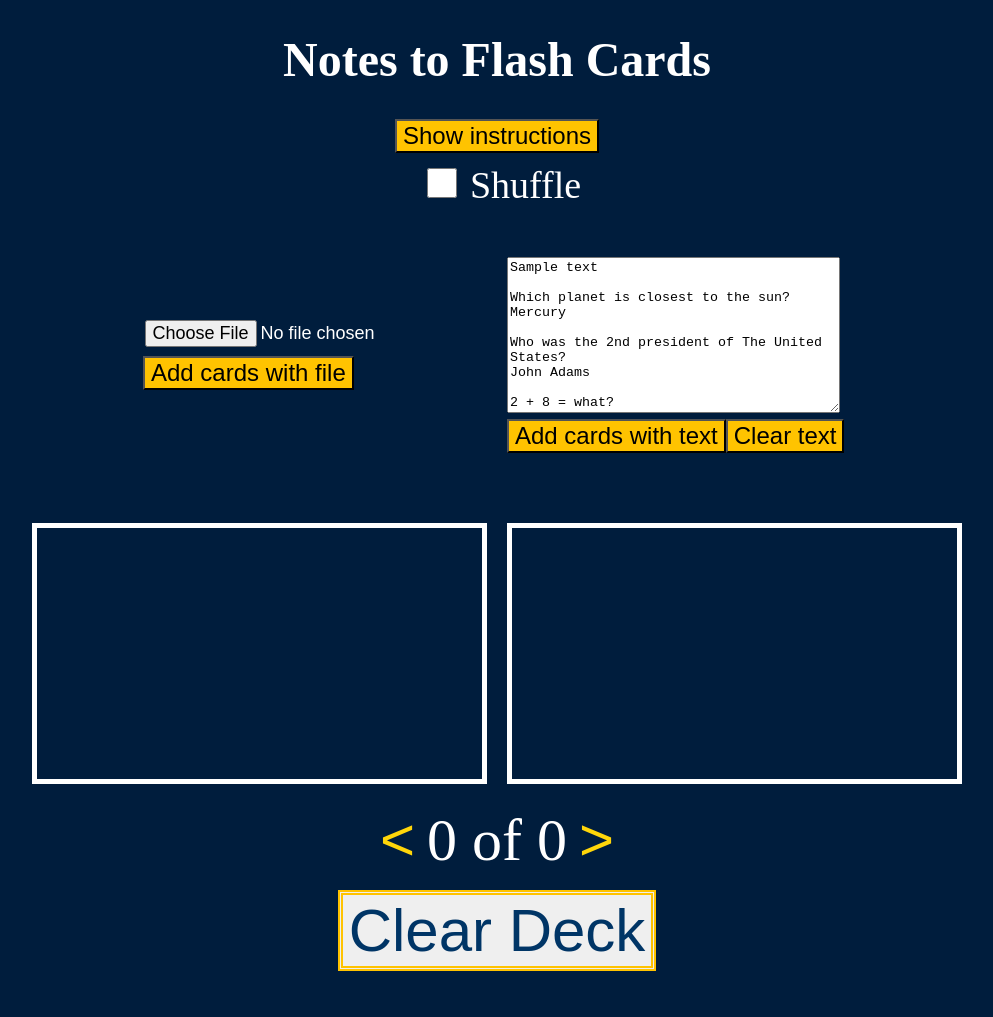
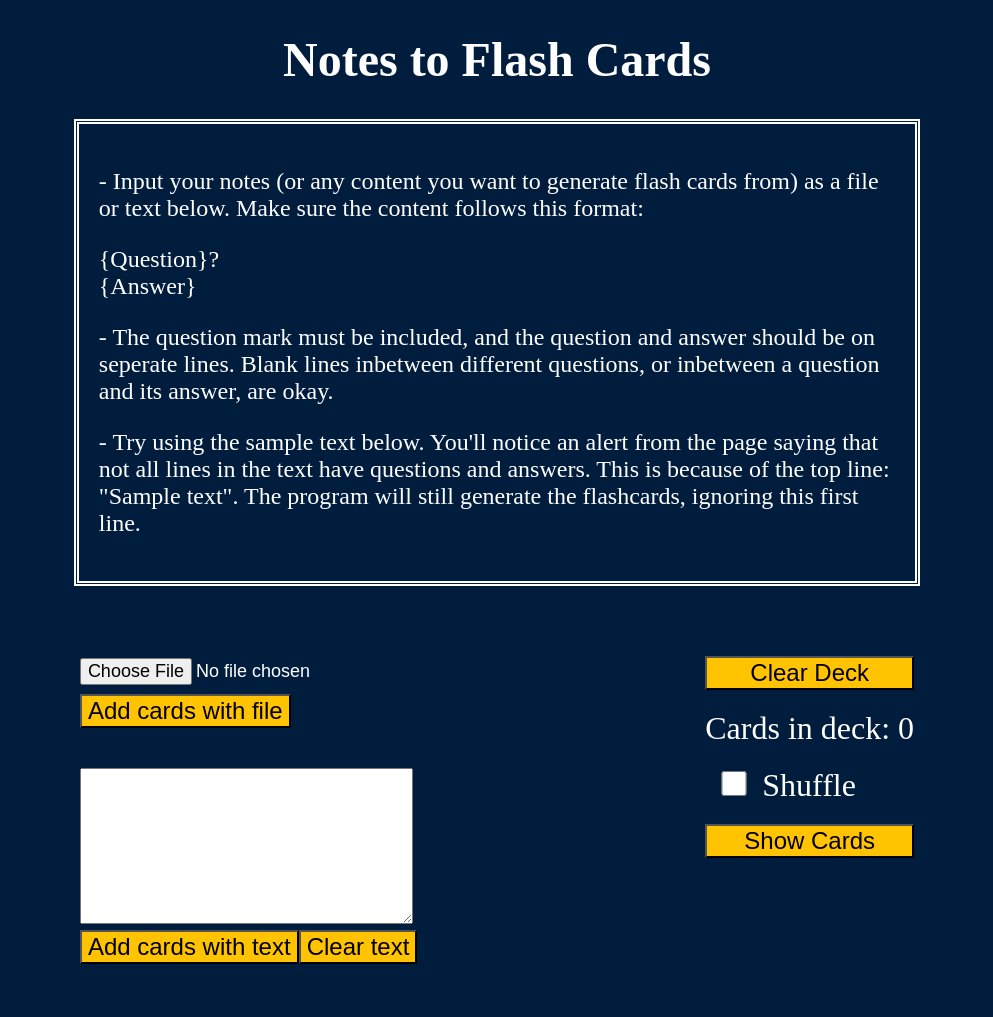
Before and after one commit to ryan3-10/Notes-to-Flashcards, a plain HTML site: page index.html in a window 1280 px wide. Shown: the whole page, without its empty margins (143-1136 px from the left). Drawn offline with Linux system fonts and the light colour scheme.

Commit message:
Completely change the design of the application. Maintain same functionality

```diff
--- a/index.html
+++ b/index.html
@@ -9,10 +9,7 @@
     <body>
         <main>
             <h1>Notes to Flash Cards</h1>
-            <div id="checkbox-container">
-                <button id="show-hide-instructions" type="button">Show instructions</button>
-                <input id="shuffle-check" type="checkbox">Shuffle</input>
-            </div>
+            <div id="settings-screen">
                 <div id="instructions">
                     <p>- Input your notes (or any content you want to generate flash cards from) as a file or text below. Make sure the content follows this format:</p>
                     <p>{Question}?<br>{Answer}</p>
@@ -21,23 +18,14 @@
                     <p> - Try using the sample text below. You'll notice an alert from the page saying that not all lines in the text have questions and answers.
                         This is because of the top line: "Sample text". The program will still generate the flashcards, ignoring this first line.</p>
                 </div>
-            <div class="container" id="input-container">
+                <div id="settings-container">
+                    <div id="left-side">
                         <div id="file-container">
                             <input id="input-file" type="file">
                             <button class="add-input" id="add-file-button" type="button">Add cards with file</button>
                         </div>
                         <div id="text-container">
                             <textarea id="text-box" rows="10" cols="39">
-Sample text
-
-Which planet is closest to the sun?
-Mercury
-
-Who was the 2nd president of The United States?
-John Adams
-
-2 + 8 = what?
-10
                             </textarea>
                             <div id="text-buttons-container">
                                 <button class="add-input" id="add-text-button" type="button">Add cards with text</button>
@@ -45,17 +33,29 @@ John Adams
                             </div>
                         </div>
                     </div>
+                    <div id="right-side">
+                        <button id="clear-button" type="button">Clear Deck</button>
+                        <div id="num-of-cards-container">Cards in deck: <span id="card-total">0</span></div>
+                        <div id="checkbox-container">
+                            <input id="shuffle-check" type="checkbox">Shuffle</input>
+                        </div>
+                        <button id="show-cards-button" type="button">Show Cards</button>
+                    </div>
+                </div>
+            </div>
+
+            <div id="card-screen">
                 <div class="container" id="card-container">
                     <div id="question" class="card"></div>
                     <div id="answer" class="card"></div>
                 </div>
-
                 <div id="navigation-container">
                     <button class="navigation-button" id="previous-button" type="button"><</button>
                     <span id="card-count">0 of 0</span>
                     <button class="navigation-button" id="next-button" type="button">></button>
                 </div>
-            <button id="clear-button" type="button">Clear Deck</button>
+                <button id="to-settings">Back to settings</button>
+            </div>
         </main>
         <script src="script.js"></script>
     </body>
--- a/script.js
+++ b/script.js
@@ -10,13 +10,25 @@ const clearTextButton = document.getElementById("clear-text-button");
 const textBox = document.getElementById("text-box");
 const addWithFileButton = document.getElementById("add-file-button");
 const addWithTextButton = document.getElementById("add-text-button");
-const showHideInstructions = document.getElementById("show-hide-instructions");
-const instructions = document.getElementById("instructions");
+const showCardsButton = document.getElementById("show-cards-button");
+const showSettingsButton = document.getElementById("to-settings");
+const settingsScreen = document.getElementById("settings-screen");
+const cardScreen = document.getElementById("card-screen");
+const cardTotalSpan = document.getElementById("card-total");
 
-let instructionsShowing = false;
 let questions = [];
 let shuffledQuestions = [];
 let currentCard = 0;
+
+showCardsButton.addEventListener("click", () => {
+    settingsScreen.style.display = "none";
+    cardScreen.style.display = "block";
+});
+
+showSettingsButton.addEventListener("click", () => {
+    cardScreen.style.display = "none";
+    settingsScreen.style.display = "block";
+});
 
 clearTextButton.addEventListener("click", () => {
     textBox.value = "";
@@ -48,18 +60,6 @@ addWithTextButton.addEventListener("click", () => {
     generateCards(textBox.value);
 });
 
-showHideInstructions.addEventListener("click", (e) => {
-    if (instructionsShowing) {
-        instructions.style.display = "none";
-        instructionsShowing = false;
-        e.target.textContent = "Show Instructions";
-    } else {
-        instructions.style.display = "block";
-        instructionsShowing = true;
-        e.target.textContent = "Hide Instructions";
-    }
-});
-
 answerCard.addEventListener("click", e => {
     if (e.target.textContent === "") {
         return;
@@ -75,6 +75,7 @@ clearButton.addEventListener("click", () => {
     shuffledQuestions = [];
     currentCard = 0;
     cardCountSpan.textContent = "0 of 0";
+    updateCardTotal();
     updateCards();
 });
 
@@ -123,6 +124,10 @@ const updateCards = () => {
     cardCountSpan.textContent = `${currentCard + 1} of ${questions.length}`;
 }
 
+const updateCardTotal = () => {
+    cardTotalSpan.textContent = questions.length;
+}
+
 const generateCards = (fileContents) => {
     const lines = fileContents.split("\n");
     let question = null;
@@ -169,5 +174,6 @@ const generateCards = (fileContents) => {
         shuffledQuestions.push({question, answer});
     }
     shuffleArray(shuffledQuestions);
+    updateCardTotal();
     updateCards();
 }
--- a/styles.css
+++ b/styles.css
@@ -8,15 +8,14 @@
 
 body {
     background-color: var(--dark-blue);
-    font: var(--yellow);
 }
 
 main {
-    width: 80%;
     margin: auto;
     color: white;
-    padding-bottom: 25px;
     font-size: 24px;
+    max-width: 1500px;
+    min-width: 400px;
 }
 
 h1 {
@@ -25,31 +24,15 @@ h1 {
 }
 
 #instructions {
-    width: 60%;
-    min-width: 244px;
+    width: 63%;
     margin: auto;
-    display: none;
     border: thick double white;
     padding: 20px;
-    margin-top: 15px;
-}
-
-.card {
-    width: 25%;
-    min-width: 344px;
-    height: 150px;
-    border: thick solid white;
-    text-align: center;
-    padding: 5%;
-    margin: 20px 10px;
 }
 
 #input-file {
     height: 2em;
     font-size: 18px;
-    min-width: 190px;
-    display: block;
-    margin: auto;
 }
 
 #shuffle-check {
@@ -57,19 +40,23 @@ h1 {
     min-width: 50px;
 }
 
-#checkbox-container, #shuffle-check {
-    font-size: 38px;
+#checkbox-container, #shuffle-check, #num-of-cards-container {
+    font-size: 32px;
+}
+
+#settings-container {
+    margin: 50px auto 0 auto;
+    padding: 20px;
+    width: 66%;
+    display: flex;
+    justify-content: space-between;
 }
 
 button, input, #answer {
     cursor: pointer;
 }
 
-#navigation-container, #checkbox-container {
-    text-align: center;
-}
-
-span, .navigation-button, #clear-button {
+#card-count, .navigation-button {
     font-size: 60px;
 }
 
@@ -85,43 +72,65 @@ span, .navigation-button, #clear-button {
     align-items: center;
 }
 
-#clear-button {
-    display: block;
-    margin: auto;
-    border: thick double var(--orange);
-    color: var(--blue);
-    margin-top: 15px;
-}
-
-.add-input, #show-hide-instructions {
+#settings-screen button, #to-settings {
     font-size: 24px;
     background-color: #ffc300;
 }
 
-text-area {
-    text-align: left;
+#right-side {
+    display: flex;
+    flex-direction: column;
+    gap: 20px;
+}
+
+#card-screen {
+    display: none;
 }
 
 #file-container, #text-container {
     width: 25%;
     min-width: 344px;
-    margin: 50px 10px;
 }
 
-#show-hide-instructions {
-    display: block;
-    margin: 0 auto 10px auto;
+#text-container {
+    margin-top: 40px;
+    margin-bottom: 30px;
 }
 
 #text-buttons-container {
     display: flex;
 }
 
+.card {
+    width: 25%;
+    min-width: 344px;
+    height: 150px;
+    border: thick solid white;
+    text-align: center;
+    padding: 5%;
+    margin: 20px 10px;
+}
+
+#card-screen {
+    margin-top: 6rem;
+}
+
+#navigation-container {
+    text-align: center;
+}
+
+#to-settings {
+    display: block;
+    margin: 15px auto 0 auto;
+}
+
 @media (max-width: 900px) {
-    #card-container, #input-container {
+    #card-container, #settings-container {
         flex-direction: column;
     }
+
     #instructions {
         font-size: 18px;
     }
+
 }
```
Also changed, not shown: 1 other file. Lines whose indentation alone changed are shown as unchanged.
